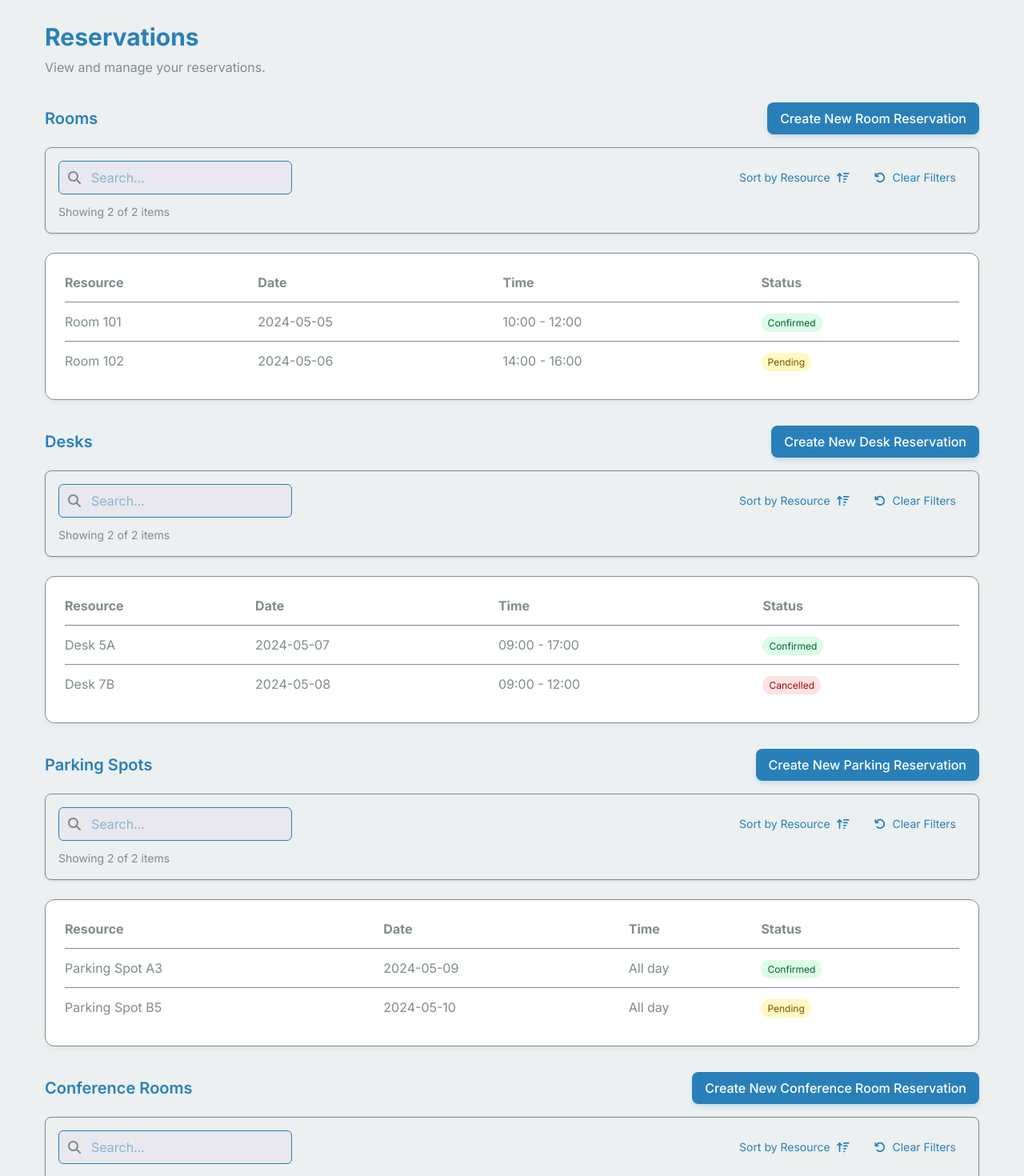
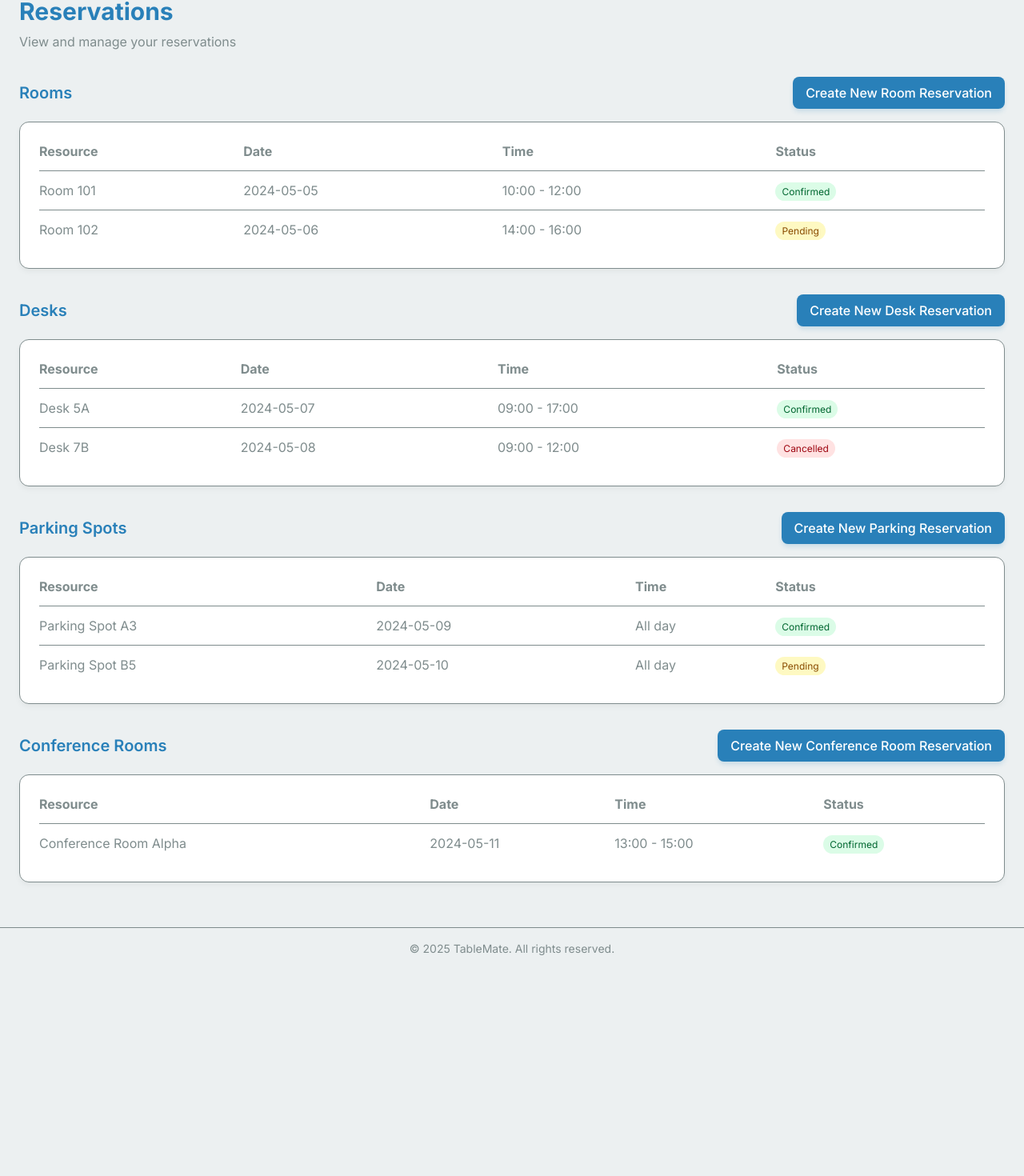
Before and after one commit to frogalo/tablemate, a Next.js app: page /user/reservations in a window 1280 px wide. Shown: the part 92-1562 px from the top of the page at 80% size. After the commit the page ends 1304 px from the top, so only its background shows below. Built offline with nearby package versions, Linux system fonts and the light colour scheme; sample sign-in values are in the browser's storage.

Commit message:
unified tables

```diff
--- a/src/app/user/reservations/page.js
+++ b/src/app/user/reservations/page.js
@@ -4,7 +4,6 @@ import { useEffect, useState } from "react";
 import ProtectedRoute from "@/components/ProtectedRoute";
 import ReservationForm from "@/components/forms/ReservationForm";
 import SkeletonTable from "@/components/ui/SkeletonTable";
-import Filters from "@/components/Filters";
 
 export default function UserReservations() {
     // Mock data organized by category
@@ -13,22 +12,10 @@ export default function UserReservations() {
     const [parkingReservations, setParkingReservations] = useState([]);
     const [conferenceReservations, setConferenceReservations] = useState([]);
 
-    // Filter states for each category
-    const [roomFilter, setRoomFilter] = useState("");
-    const [deskFilter, setDeskFilter] = useState("");
-    const [parkingFilter, setParkingFilter] = useState("");
-    const [conferenceFilter, setConferenceFilter] = useState("");
-
-    // For sorting (if needed) – here we simply toggle sort direction per category.
-    const [roomSortDirection, setRoomSortDirection] = useState("asc");
-    const [deskSortDirection, setDeskSortDirection] = useState("asc");
-    const [parkingSortDirection, setParkingSortDirection] = useState("asc");
-    const [conferenceSortDirection, setConferenceSortDirection] = useState("asc");
-
     // Modal state
     const [isReservationModalOpen, setIsReservationModalOpen] = useState(false);
 
-    // Active form type for reservations: "ROOM", "DESK", "PARKING", "CONFERENCE_ROOM"
+    // Active form type for reservations
     const [activeFormType, setActiveFormType] = useState(null);
     const resetActiveFormType = () => setActiveFormType(null);
 
@@ -115,59 +102,18 @@ export default function UserReservations() {
             setParkingReservations(mockupParkingReservations);
             setConferenceReservations(mockupConferenceReservations);
         }
+
         loadMockData();
     }, []);
 
-    // -- Filtering for each category --
-    const filteredRoomReservations = roomReservations.filter((res) =>
-        res.resource.toLowerCase().includes(roomFilter.toLowerCase())
-    );
-    const filteredDeskReservations = deskReservations.filter((res) =>
-        res.resource.toLowerCase().includes(deskFilter.toLowerCase())
-    );
-    const filteredParkingReservations = parkingReservations.filter((res) =>
-        res.resource.toLowerCase().includes(parkingFilter.toLowerCase())
-    );
-    const filteredConferenceReservations = conferenceReservations.filter((res) =>
-        res.resource.toLowerCase().includes(conferenceFilter.toLowerCase())
-    );
-
-    // Toggle sort (dummy functions—adjust sorting logic as needed)
-    const toggleRoomSortDirection = () =>
-        setRoomSortDirection(roomSortDirection === "asc" ? "desc" : "asc");
-    const toggleDeskSortDirection = () =>
-        setDeskSortDirection(deskSortDirection === "asc" ? "desc" : "asc");
-    const toggleParkingSortDirection = () =>
-        setParkingSortDirection(parkingSortDirection === "asc" ? "desc" : "asc");
-    const toggleConferenceSortDirection = () =>
-        setConferenceSortDirection(conferenceSortDirection === "asc" ? "desc" : "asc");
-
-    // Clear filters functions
-    const clearRoomFilters = () => {
-        setRoomFilter("");
-        setRoomSortDirection("asc");
-    };
-    const clearDeskFilters = () => {
-        setDeskFilter("");
-        setDeskSortDirection("asc");
-    };
-    const clearParkingFilters = () => {
-        setParkingFilter("");
-        setParkingSortDirection("asc");
-    };
-    const clearConferenceFilters = () => {
-        setConferenceFilter("");
-        setConferenceSortDirection("asc");
-    };
-
     return (
         <ProtectedRoute>
-            <div className="fade-in p-8 space-y-12">
+            <div className="fade-in">
                 {/* Header */}
                 <div className="mb-8">
                     <h1 className="text-3xl font-bold text-primary">Reservations</h1>
                     <p className="text-neutral mt-2">
-                        View and manage your reservations.
+                        View and manage your reservations
                     </p>
                 </div>
 
@@ -185,24 +131,10 @@ export default function UserReservations() {
                             Create New Room Reservation
                         </button>
                     </div>
-                    <Filters
-                        filterText={roomFilter}
-                        setFilterText={setRoomFilter}
-                        // No dropdown provided—pass null if not using
-                        filterOptions={null}
-                        selectedFilter={null}
-                        setSelectedFilter={null}
-                        sortField="Resource"
-                        sortDirection={roomSortDirection}
-                        handleSort={toggleRoomSortDirection}
-                        clearFilters={clearRoomFilters}
-                        totalCount={roomReservations.length}
-                        filteredCount={filteredRoomReservations.length}
-                    />
                     {loading ? (
                         <SkeletonTable columns={["Resource", "Date", "Time", "Status"]} />
-                    ) : filteredRoomReservations.length > 0 ? (
-                        <div className="card overflow-x-auto">
+                    ) : roomReservations.length > 0 ? (
+                        <div className="card">
                             <table className="w-full">
                                 <thead>
                                 <tr className="border-b border-accent">
@@ -213,10 +145,10 @@ export default function UserReservations() {
                                 </tr>
                                 </thead>
                                 <tbody>
-                                {filteredRoomReservations.map((reservation) => (
+                                {roomReservations.map((reservation, index) => (
                                     <tr
-                                        key={reservation.id}
-                                        className="border-b border-accent last:border-0"
+                                        key={index}
+                                        className="border-b border-accent last:border-0 hover:bg-[var(--body-bg)] cursor-pointer"
                                     >
                                         <td className="py-3 text-neutral">{reservation.resource}</td>
                                         <td className="py-3 text-neutral">{reservation.date}</td>
@@ -252,23 +184,10 @@ export default function UserReservations() {
                             Create New Desk Reservation
                         </button>
                     </div>
-                    <Filters
-                        filterText={deskFilter}
-                        setFilterText={setDeskFilter}
-                        filterOptions={null}
-                        selectedFilter={null}
-                        setSelectedFilter={null}
-                        sortField="Resource"
-                        sortDirection={deskSortDirection}
-                        handleSort={toggleDeskSortDirection}
-                        clearFilters={clearDeskFilters}
-                        totalCount={deskReservations.length}
-                        filteredCount={filteredDeskReservations.length}
-                    />
                     {loading ? (
                         <SkeletonTable columns={["Resource", "Date", "Time", "Status"]} />
-                    ) : filteredDeskReservations.length > 0 ? (
-                        <div className="card overflow-x-auto">
+                    ) : deskReservations.length > 0 ? (
+                        <div className="card">
                             <table className="w-full">
                                 <thead>
                                 <tr className="border-b border-accent">
@@ -279,10 +198,10 @@ export default function UserReservations() {
                                 </tr>
                                 </thead>
                                 <tbody>
-                                {filteredDeskReservations.map((reservation) => (
+                                {deskReservations.map((reservation, index) => (
                                     <tr
-                                        key={reservation.id}
-                                        className="border-b border-accent last:border-0"
+                                        key={index}
+                                        className="border-b border-accent last:border-0 hover:bg-[var(--body-bg)] cursor-pointer"
                                     >
                                         <td className="py-3 text-neutral">{reservation.resource}</td>
                                         <td className="py-3 text-neutral">{reservation.date}</td>
@@ -304,10 +223,12 @@ export default function UserReservations() {
                     )}
                 </section>
 
-                {/* Parking Reservations Section */}
+                {/* Parking Spots Section */}
                 <section className="mb-8">
                     <div className="flex justify-between items-center mb-4">
-                        <h2 className="text-xl font-semibold text-primary">Parking Spots</h2>
+                        <h2 className="text-xl font-semibold text-primary">
+                            Parking Spots
+                        </h2>
                         <button
                             onClick={() => {
                                 setActiveFormType("PARKING");
@@ -318,23 +239,10 @@ export default function UserReservations() {
                             Create New Parking Reservation
                         </button>
                     </div>
-                    <Filters
-                        filterText={parkingFilter}
-                        setFilterText={setParkingFilter}
-                        filterOptions={null}
-                        selectedFilter={null}
-                        setSelectedFilter={null}
-                        sortField="Resource"
-                        sortDirection={parkingSortDirection}
-                        handleSort={toggleParkingSortDirection}
-                        clearFilters={clearParkingFilters}
-                        totalCount={parkingReservations.length}
-                        filteredCount={filteredParkingReservations.length}
-                    />
                     {loading ? (
                         <SkeletonTable columns={["Resource", "Date", "Time", "Status"]} />
-                    ) : filteredParkingReservations.length > 0 ? (
-                        <div className="card overflow-x-auto">
+                    ) : parkingReservations.length > 0 ? (
+                        <div className="card">
                             <table className="w-full">
                                 <thead>
                                 <tr className="border-b border-accent">
@@ -345,10 +253,10 @@ export default function UserReservations() {
                                 </tr>
                                 </thead>
                                 <tbody>
-                                {filteredParkingReservations.map((reservation) => (
+                                {parkingReservations.map((reservation, index) => (
                                     <tr
-                                        key={reservation.id}
-                                        className="border-b border-accent last:border-0"
+                                        key={index}
+                                        className="border-b border-accent last:border-0 hover:bg-[var(--body-bg)] cursor-pointer"
                                     >
                                         <td className="py-3 text-neutral">{reservation.resource}</td>
                                         <td className="py-3 text-neutral">{reservation.date}</td>
@@ -370,7 +278,7 @@ export default function UserReservations() {
                     )}
                 </section>
 
-                {/* Conference Room Reservations Section */}
+                {/* Conference Rooms Section */}
                 <section className="mb-8">
                     <div className="flex justify-between items-center mb-4">
                         <h2 className="text-xl font-semibold text-primary">
@@ -386,23 +294,10 @@ export default function UserReservations() {
                             Create New Conference Room Reservation
                         </button>
                     </div>
-                    <Filters
-                        filterText={conferenceFilter}
-                        setFilterText={setConferenceFilter}
-                        filterOptions={null}
-                        selectedFilter={null}
-                        setSelectedFilter={null}
-                        sortField="Resource"
-                        sortDirection={conferenceSortDirection}
-                        handleSort={toggleConferenceSortDirection}
-                        clearFilters={clearConferenceFilters}
-                        totalCount={conferenceReservations.length}
-                        filteredCount={filteredConferenceReservations.length}
-                    />
                     {loading ? (
                         <SkeletonTable columns={["Resource", "Date", "Time", "Status"]} />
-                    ) : filteredConferenceReservations.length > 0 ? (
-                        <div className="card overflow-x-auto">
+                    ) : conferenceReservations.length > 0 ? (
+                        <div className="card">
                             <table className="w-full">
                                 <thead>
                                 <tr className="border-b border-accent">
@@ -413,10 +308,10 @@ export default function UserReservations() {
                                 </tr>
                                 </thead>
                                 <tbody>
-                                {filteredConferenceReservations.map((reservation) => (
+                                {conferenceReservations.map((reservation, index) => (
                                     <tr
-                                        key={reservation.id}
-                                        className="border-b border-accent last:border-0"
+                                        key={index}
+                                        className="border-b border-accent last:border-0 hover:bg-[var(--body-bg)] cursor-pointer"
                                     >
                                         <td className="py-3 text-neutral">{reservation.resource}</td>
                                         <td className="py-3 text-neutral">{reservation.date}</td>
@@ -438,7 +333,7 @@ export default function UserReservations() {
                     )}
                 </section>
 
-                {/* Reservation Form Modal */}
+                {/* Load Form Modal */}
                 <ReservationForm
                     isOpen={isReservationModalOpen}
                     onClose={() => {
--- a/src/components/Filters.js
+++ b/src/components/Filters.js
@@ -23,7 +23,7 @@ export default function Filters({
                                     customFilters,
                                 }) {
     return (
-        <div className="bg-card-bg rounded-lg p-4 mb-6 shadow-sm border border-neutral/20">
+        <div className="bg-card-bg rounded-lg p-4 mb-6 shadow-sm border border-neutral/20 bg-[var(--card-bg)] ">
             <div className="flex flex-col md:flex-row md:items-center md:justify-between gap-4">
                 <div className="flex flex-col sm:flex-row sm:items-center gap-4">
                     {/* Search Input */}
```
Also changed, not shown: src/app/user/orders/page.js (+48 -74 lines), src/components/Table.js (renamed from src/app/admin/users/page.js, +34 -22 lines).
